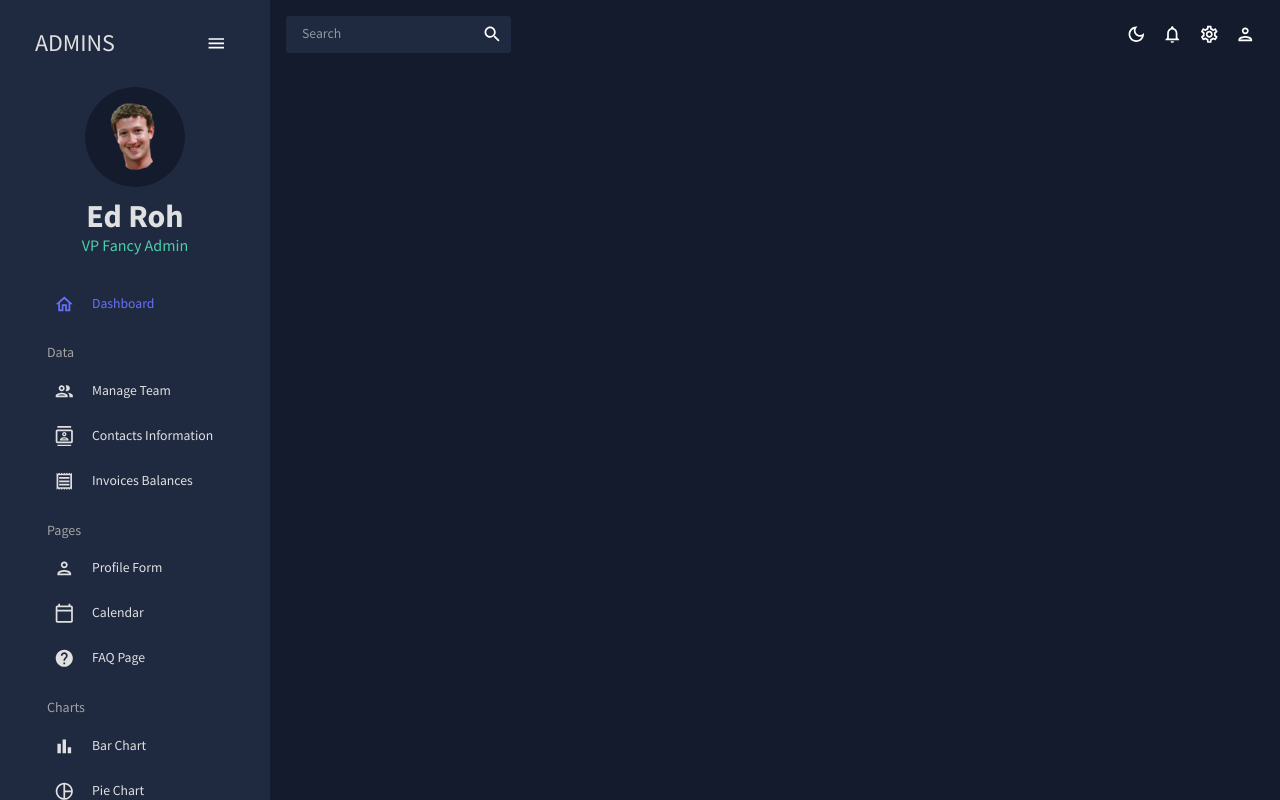
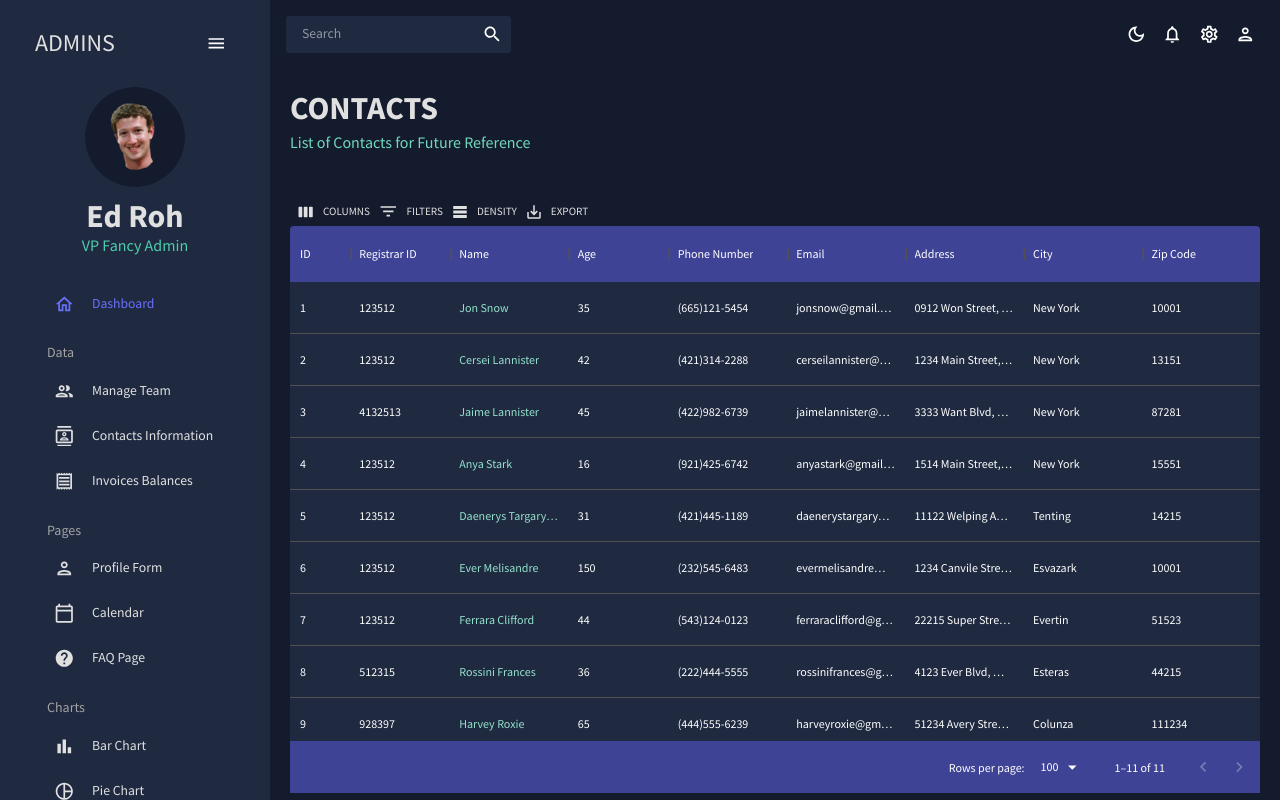
Before and after one commit to smhosseini96/react-admin-panel, a React (Create React App) app: page /contacts in a window 1280 px wide. Built offline with nearby package versions, Linux system fonts and the light colour scheme.

Commit message:
built contacts.

```diff
--- a/src/App.js
+++ b/src/App.js
@@ -6,7 +6,7 @@
 import Dashboard from "./scenes/dashboard"
 import Team from "./scenes/team"
 // import Invoices from "./scenes/invoices"
-// import Contacts from "./scenes/contacts"
+import Contacts from "./scenes/contacts"
 // import Bar from "./scenes/bar"
 // import Form from "./scenes/form"
 // import Line from "./scenes/line"
@@ -30,7 +30,7 @@
           <Routes>
             <Route path="/" element={<Dashboard/>}/>
             <Route path="/team" element={<Team/>}/>
-            {/* <Route path="/contacts" element={<Contacts/>}/> */}
+            <Route path="/contacts" element={<Contacts/>}/>
             {/* <Route path="/invoices" element={<Invoices/>}/> */}
             {/* <Route path="/form" element={<Form/>}/> */}
             {/* <Route path="/bar" element={<Bar/>}/> */}
--- /dev/null
+++ b/src/scenes/contacts/index.jsx
@@ -0,0 +1,103 @@
+import { Box } from "@mui/material";
+import { DataGrid, GridToolbar } from "@mui/x-data-grid";
+import { tokens } from "../../theme";
+import { mockDataContacts } from "../../data/mockData";
+import Header from "../../components/Header";
+import { useTheme } from "@mui/material";
+
+const Contacts = () => {
+  const theme = useTheme();
+  const colors = tokens(theme.palette.mode);
+
+  const columns = [
+    { field: "id", headerName: "ID", flex: 0.5 },
+    { field: "registrarId", headerName: "Registrar ID" },
+    {
+      field: "name",
+      headerName: "Name",
+      flex: 1,
+      cellClassName: "name-column--cell",
+    },
+    {
+      field: "age",
+      headerName: "Age",
+      type: "number",
+      headerAlign: "left",
+      align: "left",
+    },
+    {
+      field: "phone",
+      headerName: "Phone Number",
+      flex: 1,
+    },
+    {
+      field: "email",
+      headerName: "Email",
+      flex: 1,
+    },
+    {
+      field: "address",
+      headerName: "Address",
+      flex: 1,
+    },
+    {
+      field: "city",
+      headerName: "City",
+      flex: 1,
+    },
+    {
+      field: "zipCode",
+      headerName: "Zip Code",
+      flex: 1,
+    },
+  ];
+
+  return (
+    <Box m="20px">
+      <Header
+        title="CONTACTS"
+        subtitle="List of Contacts for Future Reference"
+      />
+      <Box
+        m="40px 0 0 0"
+        height="75vh"
+        sx={{
+          "& .MuiDataGrid-root": {
+            border: "none",
+          },
+          "& .MuiDataGrid-cell": {
+            borderBottom: "none",
+          },
+          "& .name-column--cell": {
+            color: colors.greenAccent[300],
+          },
+          "& .MuiDataGrid-columnHeaders": {
+            backgroundColor: colors.blueAccent[700],
+            borderBottom: "none",
+          },
+          "& .MuiDataGrid-virtualScroller": {
+            backgroundColor: colors.primary[400],
+          },
+          "& .MuiDataGrid-footerContainer": {
+            borderTop: "none",
+            backgroundColor: colors.blueAccent[700],
+          },
+          "& .MuiCheckbox-root": {
+            color: `${colors.greenAccent[200]} !important`,
+          },
+          "& .MuiDataGrid-toolbarContainer .MuiButton-text": {
+            color: `${colors.grey[100]} !important`,
+          },
+        }}
+      >
+        <DataGrid
+          rows={mockDataContacts}
+          columns={columns}
+          components={{ Toolbar: GridToolbar }}
+        />
+      </Box>
+    </Box>
+  );
+};
+
+export default Contacts;
```
